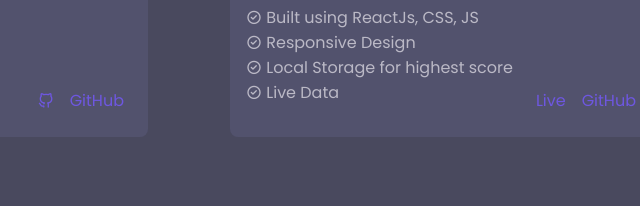
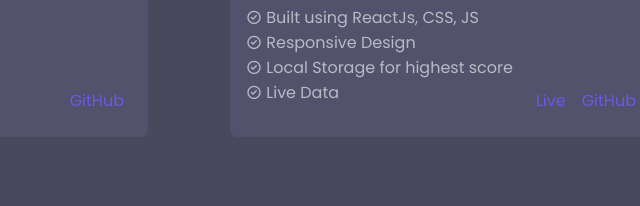
Before and after one commit to shrishti115/Portfolio, a plain HTML site: page index.html in a window 1280 px wide. Shown: the part 3874-4080 px from the top of the page, 454-1094 px from the left. Drawn offline with nearby package versions, Linux system fonts and the light colour scheme.

Commit message:
refactored

```diff
--- a/index.html
+++ b/index.html
@@ -2065,7 +2065,7 @@
                   >Live</a
                 > -->
 
-                <i class="uil uil-github-alt"></i>
+                <!-- <i class="uil uil-github-alt"></i> -->
                 <a href="https://github.com/shrishti115/memegen" target="_blank"
                   >GitHub</a
                 >
```
